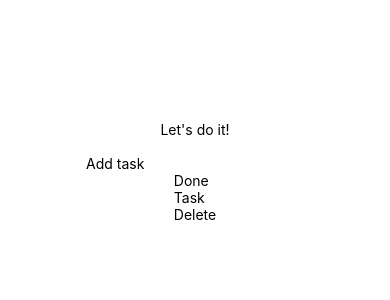
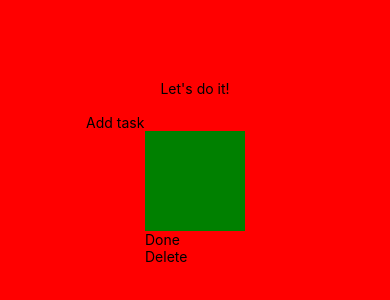
Before and after one commit to irensula/react-native-maps, a React Native app in the folder training-app/: screen / in a window 390 px wide. Shown: the part 250-550 px from the top of the page. Built offline with nearby package versions, Linux system fonts and the light colour scheme.

Commit message:
training

```diff
--- a/training-app/App.js
+++ b/training-app/App.js
@@ -1,12 +1,23 @@
 import { StatusBar } from "expo-status-bar";
 import { useState } from "react";
-import { StyleSheet, Text, View, TextInput, Pressable } from "react-native";
+import {
+  StyleSheet,
+  Text,
+  View,
+  TextInput,
+  Pressable,
+  FlatList,
+} from "react-native";
 
 export default function App() {
   const [tasks, setTasks] = useState([]);
-  const [text, setText] = "";
+  const [text, setText] = useState("");
+
+  const canAdd = text.trim().length > 0;
 
   const addTask = () => {
+    if (!canAdd) return;
+
     const newTask = {
       id: Date.now().toString(),
       text: text.trim(),
@@ -32,11 +43,10 @@ export default function App() {
 
       <View>
         <View>
+          <FlatList data={tasks} style={styles.list} />
           <Pressable>
             <Text>Done</Text>
           </Pressable>
-
-          <Text>Task</Text>
 
           <Pressable>
             <Text>Delete</Text>
@@ -54,5 +64,11 @@ const styles = StyleSheet.create({
     backgroundColor: "#fff",
     alignItems: "center",
     justifyContent: "center",
+    backgroundColor: "red",
+  },
+  list: {
+    width: 100,
+    backgroundColor: "green",
+    height: 100,
   },
 });
```
